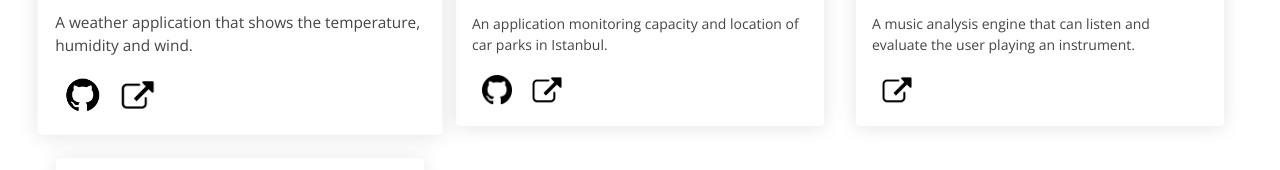
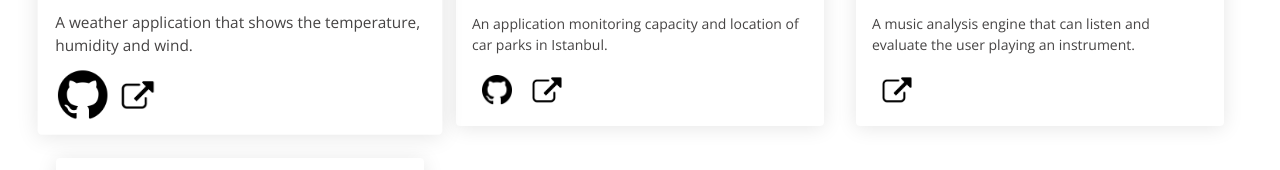
Before and after one commit to ilkyazar/ilkyazar.github.io, a React (Create React App) app: page /portfolio in a window 1280 px wide. In both pictures the pointer is over the picture 97 px from the left and 220 px from the top of the page. Shown: the part 130-300 px from the top of the page. Built offline with nearby package versions, Linux system fonts and the light colour scheme.

Commit message:
add hover to portfolio icons

```diff
--- a/src/components/portfolio/Portfolio.css
+++ b/src/components/portfolio/Portfolio.css
@@ -66,5 +66,10 @@
 .links a img {
     width: 30px;
     height: 30px;
-    display:inline-grid;
+    display: inline-grid;
+    transition: all .2s ease-in-out;
 }
+
+.links a img:hover {
+    transform: scale(1.5);
+}
```
